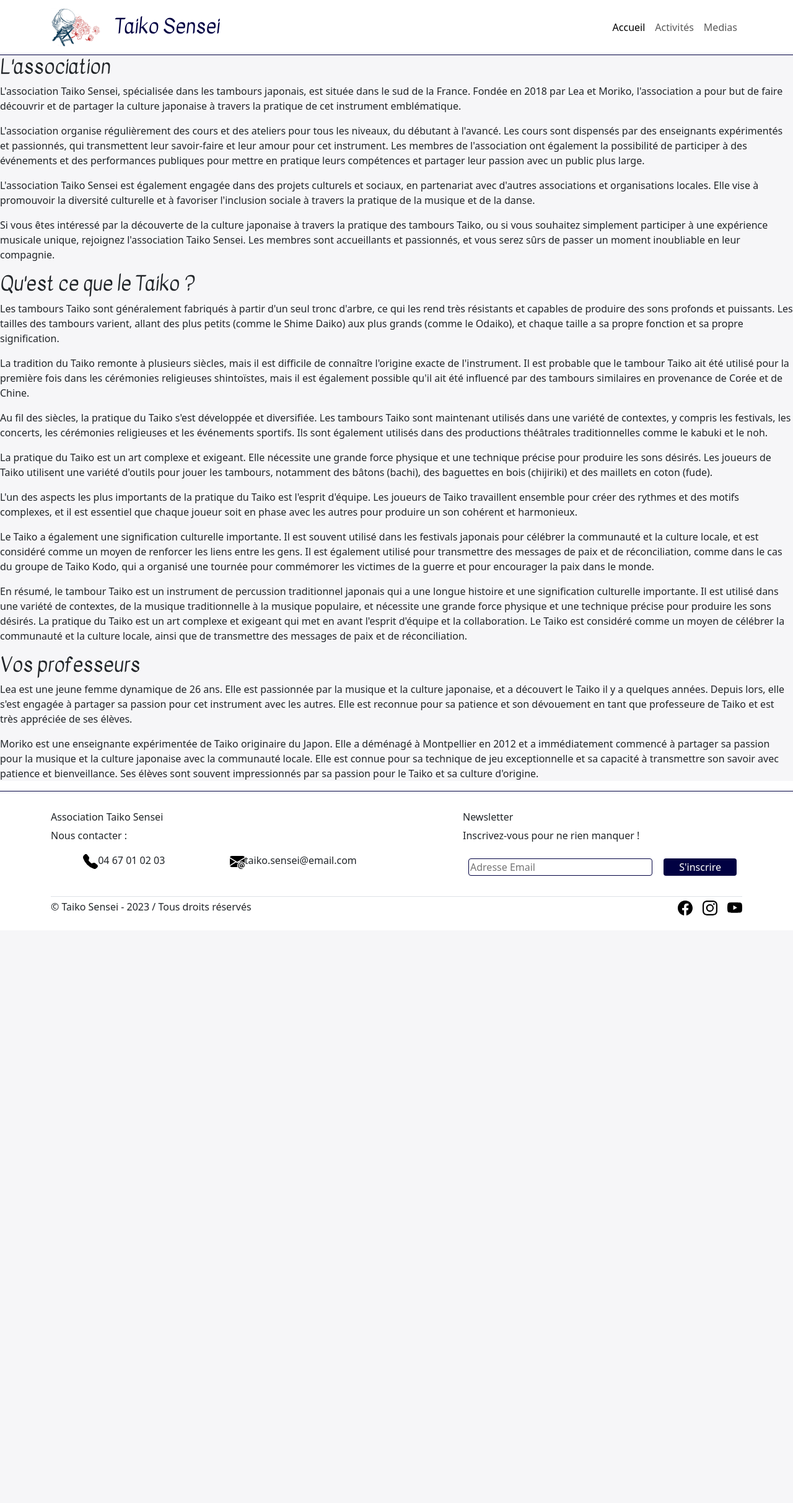
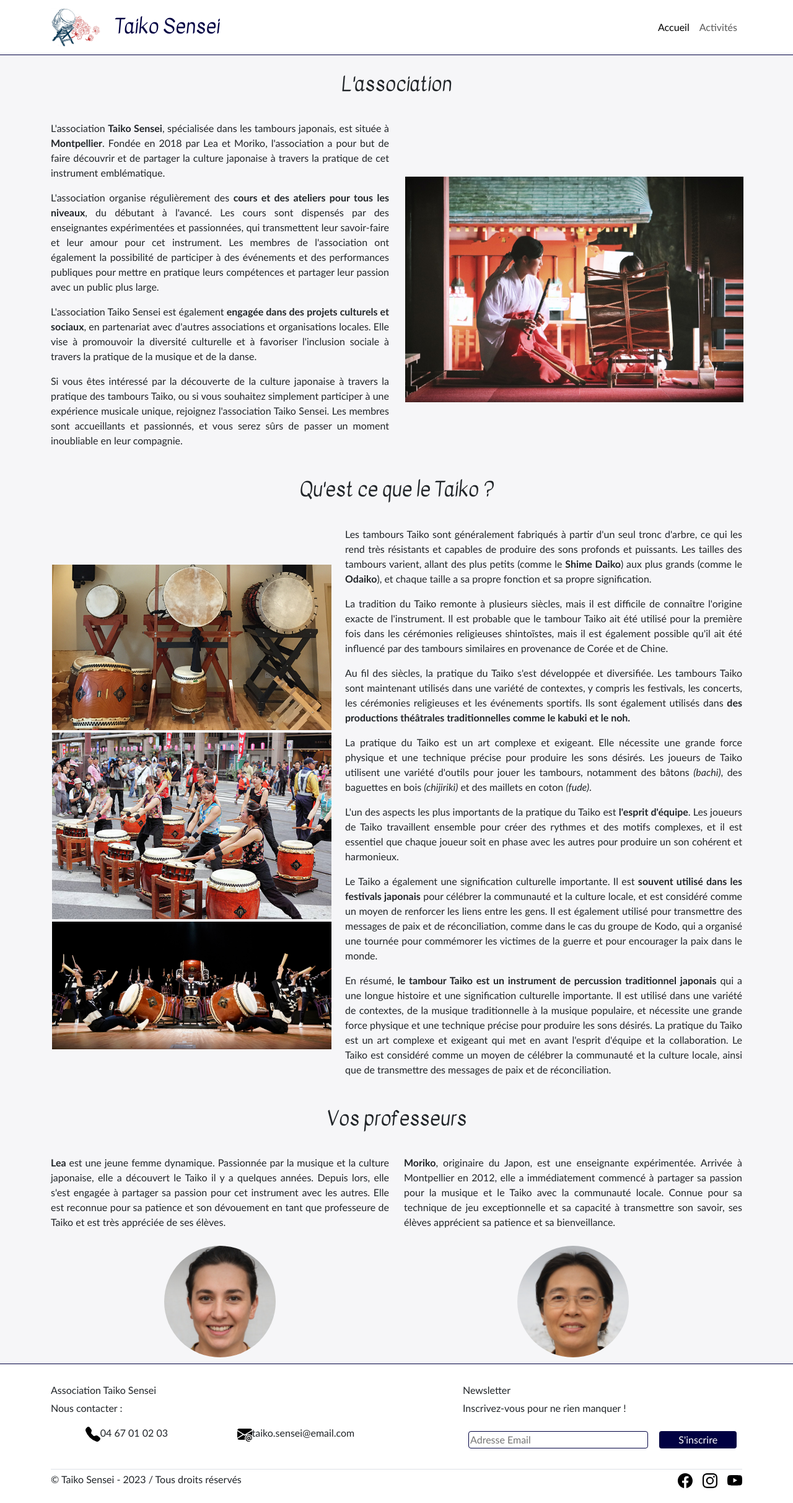
Before and after one commit to FanDau/TaikoSensei-FannyDauphin, a PHP site: page / in a window 1280 px wide. Shown: the whole page at 62% size. Before the commit the page ends 1477 px from the top, so only its background shows below. Run offline with PHP 8.4, Linux system fonts and the light colour scheme; some libraries are stand-ins or nearby versions.

Commit message:
1rst version of index.html finished. Medias.html removed. Pictures added into img folder.

```diff
--- a/css/style.css
+++ b/css/style.css
@@ -5,8 +5,10 @@
 
 * {
     box-sizing: border-box;
+    font-family: 'Trebuchet MS', 'Lucida Sans Unicode', 'Lucida Grande', 'Lucida Sans', Arial, sans-serif;
 }
 
+/*CSS for navigation menu and logo*/
 .nav-display {
     display: flex;
     justify-content: space-around;
@@ -14,6 +16,7 @@
 
 .navbar  {
     border-bottom: 1px solid  rgb(1, 1, 66);
+    background-color: white;
 }
 
 .active {
@@ -32,11 +35,15 @@
     width: 4em;
 }
 
+/*******************/
+
 .content {
-    /*height: 50vh;*/
+    margin-top: 85px;
     background-color: rgba(1, 1, 66, 0.034);;
 }
 
+
+/*CSS for footer and footer menu*/
 .footer-display {
     border-top: 1px solid  rgb(1, 1, 66);
 }
@@ -79,6 +86,44 @@
     margin: 2%;
 }
 
+/*CSS for content*/
 .content-title {
     font-family: "Kavivanar", sans-serif;
+    text-align: center;
+    padding: 1em;
 }
+
+.img-article {
+    width: 100%;
+    margin: 2px;
+}
+
+.article-display {
+    display: flex;
+    align-items: center;
+    flex-wrap: wrap-reverse;
+}
+
+.article-content{
+    text-align: justify;
+}
+
+.teachers-display {
+    display: flex;
+    align-items: start;
+}
+
+.teachers-content {
+    display: flex;
+    text-align: justify;
+    align-items: center;
+    flex-wrap: wrap;
+    justify-content: center;
+}
+
+.avatar {
+    height: 180px;
+    width: 180px;
+    border-radius: 50%;
+    margin: 10px;
+}
--- a/index.html
+++ b/index.html
@@ -15,7 +15,7 @@
 
 <body>
     <header>
-        <nav class="navbar navbar-expand-lg">
+        <nav class="navbar navbar-expand-lg fixed-top">
             <div class="container nav-display">
                 <div class="brand">
                     <img class="navbar-brand logo" src="img/logo.png" alt="Dessin tambour japonais avec des fleurs">
@@ -36,9 +36,6 @@
                             <li class="nav-item">
                                 <a class="nav-link" href="activities.html">Activités</a>
                             </li>
-                            <li class="nav-item">
-                                <a class="nav-link" href="medias.html">Medias</a>
-                            </li>
                         </ul>
                     </div>
                 </div>
@@ -49,35 +46,73 @@
 
 
     <main class="content">
-        <section>
+        <!--Association introduction-->
+        <section class="container">
             <h2 class="content-title">L'association</h2>
-            <p>L'association Taiko Sensei, spécialisée dans les tambours japonais, est située dans le sud de la France.
-                Fondée en 2018 par Lea et Moriko, l'association a pour but de faire découvrir et de partager la culture
+            <div class="row article-display">
+                <div class="col-lg-6 article-content">
+                    <p>L'association <strong>Taiko Sensei</strong>, spécialisée dans les tambours japonais, est située à
+                        <b>Montpellier</b>.
+                        Fondée en 2018 par Lea et Moriko, l'association a pour but de faire découvrir et de partager la
+                        culture
                         japonaise à travers la pratique de cet instrument emblématique.</p>
-            <p>L'association organise régulièrement des cours et des ateliers pour tous les niveaux, du débutant à
-                l'avancé. Les cours sont dispensés par des enseignants expérimentés et passionnés, qui transmettent leur
+                    <p>L'association organise régulièrement des <strong> cours et des ateliers pour tous les
+                            niveaux</strong>, du débutant
+                        à
+                        l'avancé. Les cours sont dispensés par des enseignantes expérimentées et passionnées, qui
+                        transmettent
+                        leur
                         savoir-faire et leur amour pour cet instrument. Les membres de l'association ont également la
-                possibilité de participer à des événements et des performances publiques pour mettre en pratique leurs
+                        possibilité de participer à des événements et des performances publiques pour mettre en pratique
+                        leurs
                         compétences et partager leur passion avec un public plus large.</p>
-            <p>L'association Taiko Sensei est également engagée dans des projets culturels et sociaux, en partenariat
-                avec d'autres associations et organisations locales. Elle vise à promouvoir la diversité culturelle et à
+                    <p>L'association Taiko Sensei est également <b>engagée dans des projets culturels et sociaux</b>, en
+                        partenariat
+                        avec d'autres associations et organisations locales. Elle vise à promouvoir la diversité
+                        culturelle
+                        et à
                         favoriser l'inclusion sociale à travers la pratique de la musique et de la danse.</p>
-            <p>Si vous êtes intéressé par la découverte de la culture japonaise à travers la pratique des tambours
+                    <p>Si vous êtes intéressé par la découverte de la culture japonaise à travers la pratique des
+                        tambours
                         Taiko, ou si vous souhaitez simplement participer à une expérience musicale unique, rejoignez
-                l'association Taiko Sensei. Les membres sont accueillants et passionnés, et vous serez sûrs de passer un
+                        l'association Taiko Sensei. Les membres sont accueillants et passionnés, et vous serez sûrs de
+                        passer un
                         moment inoubliable en leur compagnie.</p>
+                </div>
+                <div class="col-lg-6 ">
+                    <img class="img-article" src="img/youngTaikoPlayer.jpg"
+                        alt="Jeune fille japonaise assise devant un tambour en tenue traditionnelle">
+                </div>
+            </div>
         </section>
 
+        <!--Taiko drums presentation-->
+        <section class="container">
+            <h2 class="content-title">Qu'est ce que le Taiko ?</h2>
+            <div class="row article-display">
+                <div class="col-lg-5 d-flex flex-column">
+                    <img class="img-article" src="img/taiko.jpg"
+                        alt="Plusieurs modèles de tambours japonais différents.">
+                    <img class="img-article" src="img/matsuri.jpg"
+                        alt="Joueuses de Taiko, jouant dans la rue lors d'une matsuri (festival japonais).">
+                    <img class="img-article" src="img/kodo.jpg"
+                        alt="Le groupe japonais Kodo en performance sur scene.">
 
-        <section>
-            <h2 class="content-title">Qu'est ce que le Taiko ?</h2>
-            <p>Les tambours Taiko sont généralement fabriqués à partir d'un seul tronc d'arbre, ce qui les rend très
-                résistants et capables de produire des sons profonds et puissants. Les tailles des tambours varient,
+                </div>
+                <div class="col-lg-7 article-content">
+                    <p>Les tambours Taiko sont généralement fabriqués à partir d'un seul tronc d'arbre, ce qui les rend
+                        très
+                        résistants et capables de produire des sons profonds et puissants. Les tailles des tambours
+                        varient,
                         allant
-                des plus petits (comme le Shime Daiko) aux plus grands (comme le Odaiko), et chaque taille a sa propre
+                        des plus petits (comme le <b>Shime Daiko</b>) aux plus grands (comme le <b>Odaiko</b>), et
+                        chaque taille a sa
+                        propre
                         fonction et sa propre signification.</p>
-            <p>La tradition du Taiko remonte à plusieurs siècles, mais il est difficile de connaître l'origine exacte de
-                l'instrument. Il est probable que le tambour Taiko ait été utilisé pour la première fois dans les
+                    <p>La tradition du Taiko remonte à plusieurs siècles, mais il est difficile de connaître l'origine
+                        exacte de
+                        l'instrument. Il est probable que le tambour Taiko ait été utilisé pour la première fois dans
+                        les
                         cérémonies
                         religieuses shintoïstes, mais il est également possible qu'il ait été influencé par des tambours
                         similaires
@@ -86,63 +121,87 @@
                         maintenant
                         utilisés dans une variété de contextes, y compris les festivals, les concerts, les cérémonies
                         religieuses et
-                les événements sportifs. Ils sont également utilisés dans des productions théâtrales traditionnelles
+                        les événements sportifs. Ils sont également utilisés dans <b>des productions théâtrales
+                            traditionnelles
                             comme
-                le kabuki et le noh.</p>
-            <p>La pratique du Taiko est un art complexe et exigeant. Elle nécessite une grande force physique et une
-                technique précise pour produire les sons désirés. Les joueurs de Taiko utilisent une variété d'outils
+                            le kabuki et le noh.</b></p>
+                    <p>La pratique du Taiko est un art complexe et exigeant. Elle nécessite une grande force physique et
+                        une
+                        technique précise pour produire les sons désirés. Les joueurs de Taiko utilisent une variété
+                        d'outils
                         pour
-                jouer les tambours, notamment des bâtons (bachi), des baguettes en bois (chijiriki) et des maillets en
+                        jouer les tambours, notamment des bâtons <em>(bachi)</em>, des baguettes en bois
+                        <em>(chijiriki)</em> et des
+                        maillets
+                        en
                         coton
-                (fude).</p>
-            <p>L'un des aspects les plus importants de la pratique du Taiko est l'esprit d'équipe. Les joueurs de Taiko
-                travaillent ensemble pour créer des rythmes et des motifs complexes, et il est essentiel que chaque
+                        <em>(fude)</em>.
+                    </p>
+                    <p>L'un des aspects les plus importants de la pratique du Taiko est <b>l'esprit d'équipe</b>. Les
+                        joueurs
+                        de
+                        Taiko
+                        travaillent ensemble pour créer des rythmes et des motifs complexes, et il est essentiel que
+                        chaque
                         joueur
                         soit en phase avec les autres pour produire un son cohérent et harmonieux.</p>
-            <p>Le Taiko a également une signification culturelle importante. Il est souvent utilisé dans les festivals
-                japonais pour célébrer la communauté et la culture locale, et est considéré comme un moyen de renforcer
+                    <p>Le Taiko a également une signification culturelle importante. Il est <b>souvent utilisé dans les
+                            festivals
+                            japonais</b> pour célébrer la communauté et la culture locale, et est considéré comme un
+                        moyen de
+                        renforcer
                         les
                         liens entre les gens. Il est également utilisé pour transmettre des messages de paix et de
                         réconciliation,
-                comme dans le cas du groupe de Taiko Kodo, qui a organisé une tournée pour commémorer les victimes de la
+                        comme dans le cas du groupe de Kodo, qui a organisé une tournée pour commémorer les
+                        victimes
+                        de la
                         guerre et pour encourager la paix dans le monde.</p>
-            <p>En résumé, le tambour Taiko est un instrument de percussion traditionnel japonais qui a une longue
+                    <p>En résumé, <strong>le tambour Taiko est un instrument de percussion traditionnel
+                            japonais</strong> qui a une
+                        longue
                         histoire
-                et une signification culturelle importante. Il est utilisé dans une variété de contextes, de la musique
-                traditionnelle à la musique populaire, et nécessite une grande force physique et une technique précise
+                        et une signification culturelle importante. Il est utilisé dans une variété de contextes, de la
+                        musique
+                        traditionnelle à la musique populaire, et nécessite une grande force physique et une technique
+                        précise
                         pour
                         produire les sons désirés. La pratique du Taiko est un art complexe et exigeant qui met en avant
                         l'esprit
-                d'équipe et la collaboration. Le Taiko est considéré comme un moyen de célébrer la communauté et la
+                        d'équipe et la collaboration. Le Taiko est considéré comme un moyen de célébrer la communauté et
+                        la
                         culture
                         locale, ainsi que de transmettre des messages de paix et de réconciliation.</p>
+                </div>
+            </div>
         </section>
 
-        <section>
+        <!--Teachers introduction-->
+        <section class="container">
             <h2 class="content-title">Vos professeurs</h2>
-            <p>Lea est une jeune femme dynamique de 26 ans. Elle est passionnée par la musique et la culture japonaise,
-                et
-                a découvert le Taiko il y a quelques années. Depuis lors, elle s'est engagée à partager sa passion pour
-                cet
-                instrument avec les autres. Elle est reconnue pour sa patience et son dévouement en tant que professeure
-                de
-                Taiko et est très appréciée de ses élèves.</p>
-            <p>Moriko est une enseignante expérimentée de Taiko originaire du Japon. Elle a déménagé à Montpellier en
-                2012
-                et a immédiatement commencé à partager sa passion pour la musique et la culture japonaise avec la
-                communauté
-                locale. Elle est connue pour sa technique de jeu exceptionnelle et sa capacité à transmettre son savoir
-                avec
-                patience et bienveillance. Ses élèves sont souvent impressionnés par sa passion pour le Taiko et sa
-                culture
-                d'origine.</p>
+            <div class="row teachers-display">
+                <div class="col-lg-6 teachers-content">
+                    <p><b>Lea</b> est une jeune femme dynamique. Passionnée par la musique et la culture
+                        japonaise, elle a découvert le Taiko il y a quelques années. Depuis lors, elle s'est engagée à
+                        partager sa passion pour cet instrument avec les autres. Elle est reconnue pour sa patience et
+                        son dévouement en tant que professeure de Taiko et est très appréciée de ses élèves.</p>
+                    <img class="avatar" src="img/lea.png" alt="">
+                </div>
+                <div class="col-lg-6 teachers-content">
+                    <p><b>Moriko</b>, originaire du Japon, est une enseignante expérimentée. Arrivée à Montpellier en 2012,
+                        elle a immédiatement commencé à partager sa passion pour la musique et le Taiko avec la
+                        communauté locale. Connue pour sa technique de jeu exceptionnelle et sa capacité à transmettre
+                        son savoir, ses élèves apprécient sa patience et sa bienveillance.</p>
+                    <img class="avatar" src="img/moriko.png" alt="">
+                </div>
+            </div>
         </section>
     </main>
 
     <footer class="footer-display">
         <div class="container pt-3">
             <div class="row">
-                <!-- Partie pour les contacts-->
+                <!--Contact information-->
                 <div class="col-md-6 py-3">
                     <h6>Association Taiko Sensei</h6>
                     <div class="row">
@@ -154,7 +213,7 @@
                     </div>
                 </div>
 
-                <!-- Partie pour la newsletter-->
+                <!--Newsletter subscription-->
                 <div class="col-md-5 offset-md-1 py-3">
                     <form>
                         <h6>Newsletter</h6>
@@ -168,6 +227,7 @@
                 </div>
             </div>
 
+            <!--Copyright and social networks-->
             <div class="d-flex flex-column flex-sm-row justify-content-between pt-1 my-2 border-top">
                 <p>© Taiko Sensei - 2023 / Tous droits réservés</p>
                 <ul class="list-unstyled d-flex">
```
Also changed, not shown: activities.html (+5 -6 lines), medias.html (deleted, +0 -105 lines), img/kodo.jpg (added), img/lea.png (added), img/matsuri.jpg (added), img/moriko.png (added), img/taiko.jpg (added), img/youngTaikoPlayer.jpg (added). Lines whose indentation alone changed are shown as unchanged.
